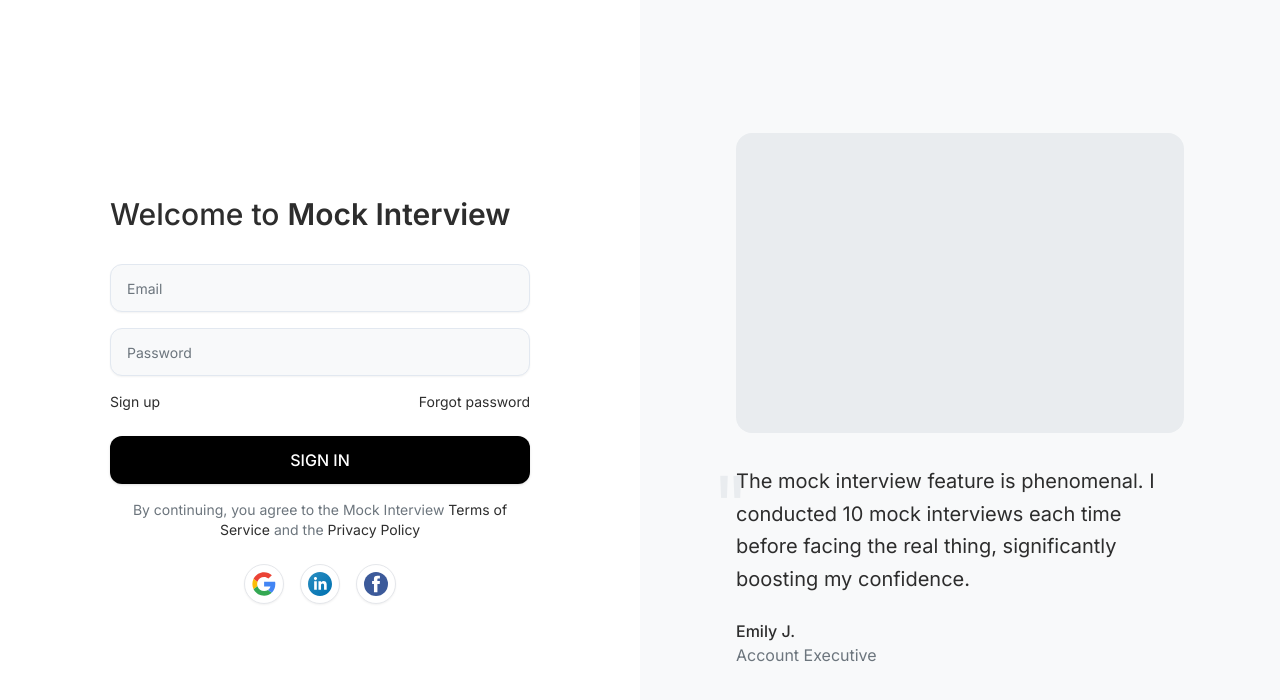
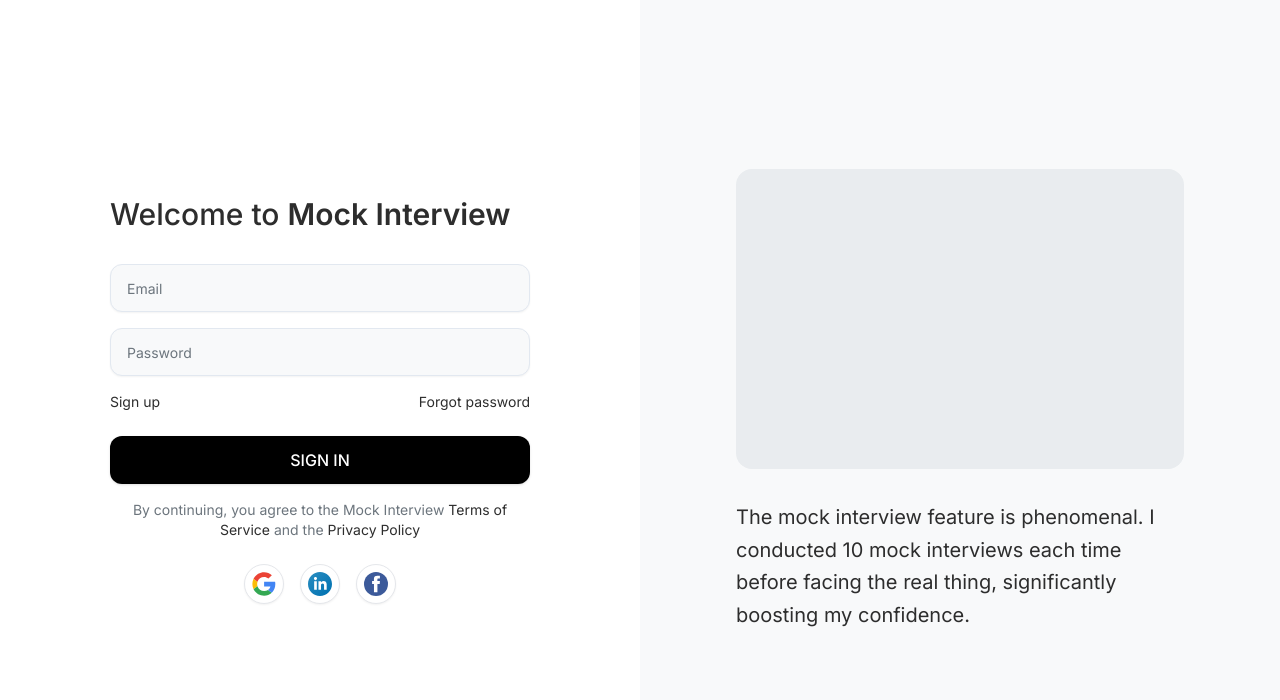
Before and after one commit to ihaichao/ai-mock-interview, a Next.js app: page /sign-in in a window 1280 px wide. Shown: the top 700 px of the page. Built offline with nearby package versions, Linux system fonts and the light colour scheme.

Commit message:
fix: unescaped-entities

```diff
--- a/src/components/auth-layout.tsx
+++ b/src/components/auth-layout.tsx
@@ -108,16 +108,9 @@ export function AuthLayout({ mode }: AuthLayoutProps) {
         <div className="flex flex-col justify-center px-12 lg:px-16 xl:px-24">
           <div className="mb-8 h-[300px] w-full rounded-2xl bg-[#E9ECEF]" />
           <div className="relative">
-            <div className="absolute -left-6 top-0 text-[80px] leading-none text-[#E9ECEF]">
-              "
-            </div>
             <p className="text-xl leading-relaxed text-[#2D2D2D]">
               The mock interview feature is phenomenal. I conducted 10 mock interviews each time before facing the real thing, significantly boosting my confidence.
             </p>
-            <div className="mt-6">
-              <p className="font-medium text-[#2D2D2D]">Emily J.</p>
-              <p className="text-[#6C757D]">Account Executive</p>
-            </div>
           </div>
         </div>
       </div>
```
